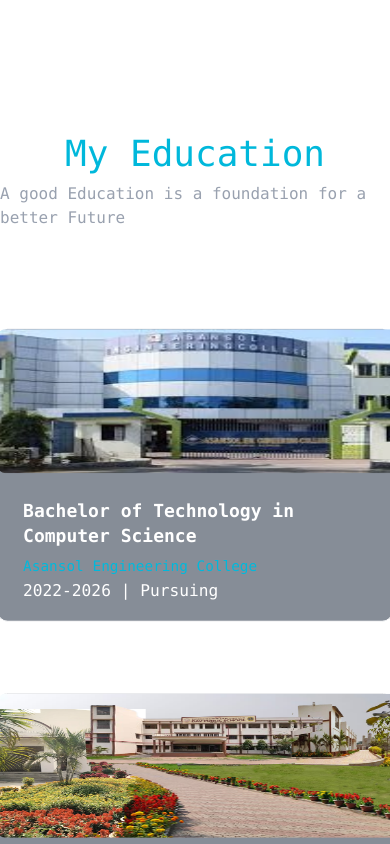
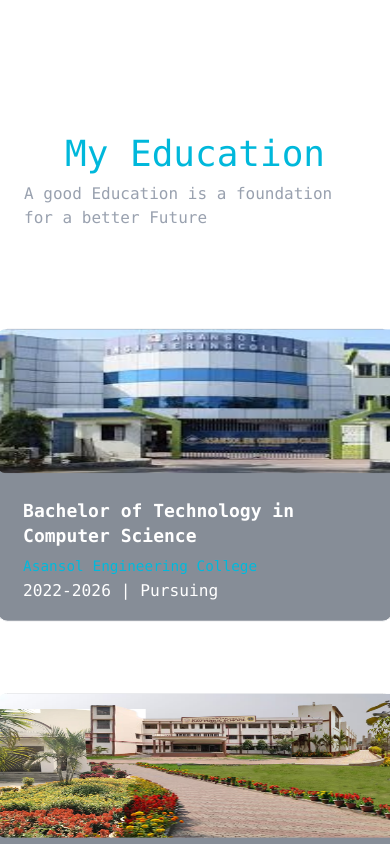
Before and after one commit to nilamkumari11/Nilam-Portfolio, a React (Vite) app: page / in a window 390 px wide. Shown: the part 3120-3964 px from the top of the page. Built offline with nearby package versions, Linux system fonts and the light colour scheme.

Commit message:
changed p

```diff
--- a/src/components/Education.jsx
+++ b/src/components/Education.jsx
@@ -5,7 +5,7 @@
 
 export const Education = ({id}) => {
     return (
-        <div id={id} className='mb-40'>
+        <div id={id} className='mb-40 px-6 sm:px-12 md:px-20'>
             <div className="flex flex-col text-cyan-500 items-center mt-50 mb-20 font-mono">
                 <h1 className="text-4xl mb-2">My Education</h1>
                 <h2 className="text-gray-400">A good Education is a foundation for a better Future</h2>
```
